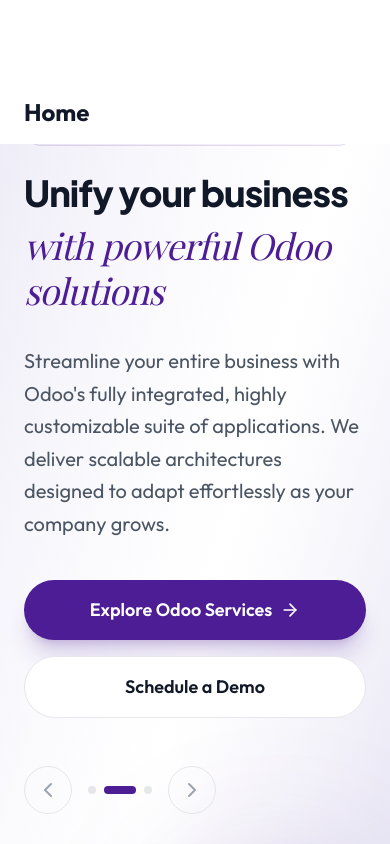
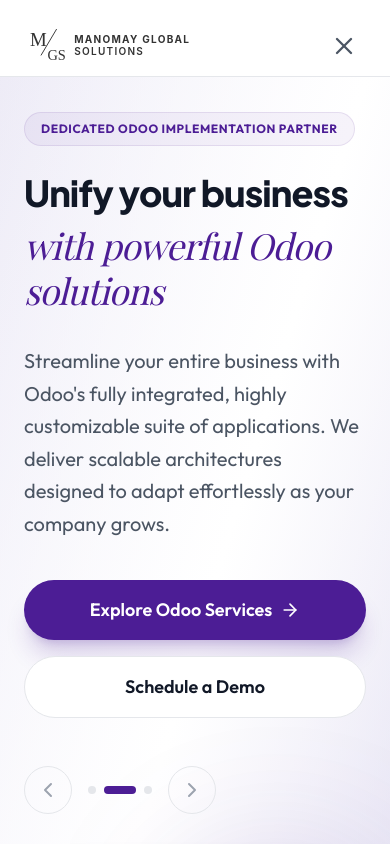
Before and after one commit to ideacubes-a11y/manomay-v2, a React (Vite) app: page / in a window 390 px wide. Both pictures are taken after a click on the button 344 px from the left and 38 px from the top of the page. Shown: the top 844 px of the page. Built offline with nearby package versions, Linux system fonts and the light colour scheme; a web font is replaced by a local one.

Commit message:
feat(Navbar): Prevent body scroll when mobile menu is open
Adds a side effect to the Navbar component that prevents the document body from scrolling when the mobile navigation menu is open. This improves the user experience by ensuring the menu is the primary focus.

```diff
--- a/src/components/Navbar.tsx
+++ b/src/components/Navbar.tsx
@@ -21,6 +21,17 @@
   useEffect(() => {
     setIsOpen(false);
   }, [location]);
+
+  useEffect(() => {
+    if (isOpen) {
+      document.body.style.overflow = "hidden";
+    } else {
+      document.body.style.overflow = "unset";
+    }
+    return () => {
+      document.body.style.overflow = "unset";
+    };
+  }, [isOpen]);
 
   const navLinks = [
     { name: "Home", path: "/" },
@@ -100,15 +111,26 @@
       <AnimatePresence>
         {isOpen && (
           <motion.div
-            initial={{ opacity: 0, x: "100%" }}
-            animate={{ opacity: 1, x: 0 }}
-            exit={{ opacity: 0, x: "100%" }}
-            transition={{ type: "spring", damping: 25, stiffness: 200 }}
-            className="fixed inset-0 z-40 lg:hidden bg-white overflow-y-auto pt-24 pb-12 px-6"
+            initial={{ opacity: 0, y: -20 }}
+            animate={{ opacity: 1, y: 0 }}
+            exit={{ opacity: 0, y: -20 }}
+            transition={{ duration: 0.2 }}
+            className="fixed inset-0 z-[60] lg:hidden bg-white overflow-y-auto"
           >
-            <div className="flex flex-col gap-6">
+            <div className="flex flex-col h-full min-h-screen">
+              <div className="flex items-center justify-between px-6 py-6 border-b border-slate-100">
+                <Logo />
+                <button
+                  className="p-2 text-slate-600 hover:text-brand transition-colors"
+                  onClick={() => setIsOpen(false)}
+                >
+                  <X size={28} />
+                </button>
+              </div>
+
+              <div className="flex-1 px-6 py-8 flex flex-col gap-6">
                 {navLinks.map((link) => (
-                <div key={link.name} className="flex flex-col gap-4 border-b border-slate-100 pb-4">
+                  <div key={link.name} className="flex flex-col gap-4 border-b border-slate-100 pb-4 last:border-0">
                     {link.isAnchor ? (
                       <a
                         href={link.path}
@@ -128,14 +150,15 @@
                     )}
 
                     {link.subLinks && (
-                    <div className="grid gap-3 pl-4">
+                      <div className="grid gap-4 pl-4 mt-2">
                         {link.subLinks.map((sub) => (
                           <Link
                             key={sub.name}
                             to={sub.path}
-                          className="text-lg font-medium text-slate-500 hover:text-brand flex items-center gap-2"
+                            className="text-xl font-medium text-slate-500 hover:text-brand flex items-center gap-3"
+                            onClick={() => setIsOpen(false)}
                           >
-                          <ChevronRight size={16} />
+                            <ChevronRight size={18} className="text-brand" />
                             {sub.name}
                           </Link>
                         ))}
@@ -143,13 +166,21 @@
                     )}
                   </div>
                 ))}
+
+                <div className="mt-8">
                   <Link
                     to="/contact"
-                className="bg-brand text-white text-center px-6 py-4 rounded-xl text-xl font-bold mt-4 shadow-xl shadow-brand/20"
+                    className="block bg-brand text-white text-center px-6 py-5 rounded-2xl text-xl font-bold shadow-2xl shadow-brand/20 transition-transform active:scale-95"
                     onClick={() => setIsOpen(false)}
                   >
                     Request Architecture Audit
                   </Link>
+                </div>
+
+                <div className="mt-auto py-8 text-center border-t border-slate-100">
+                  <p className="text-slate-400 text-sm">© 2024 Manomay Global Solutions</p>
+                </div>
+              </div>
             </div>
           </motion.div>
         )}
```
Lines whose indentation alone changed are shown as unchanged.
